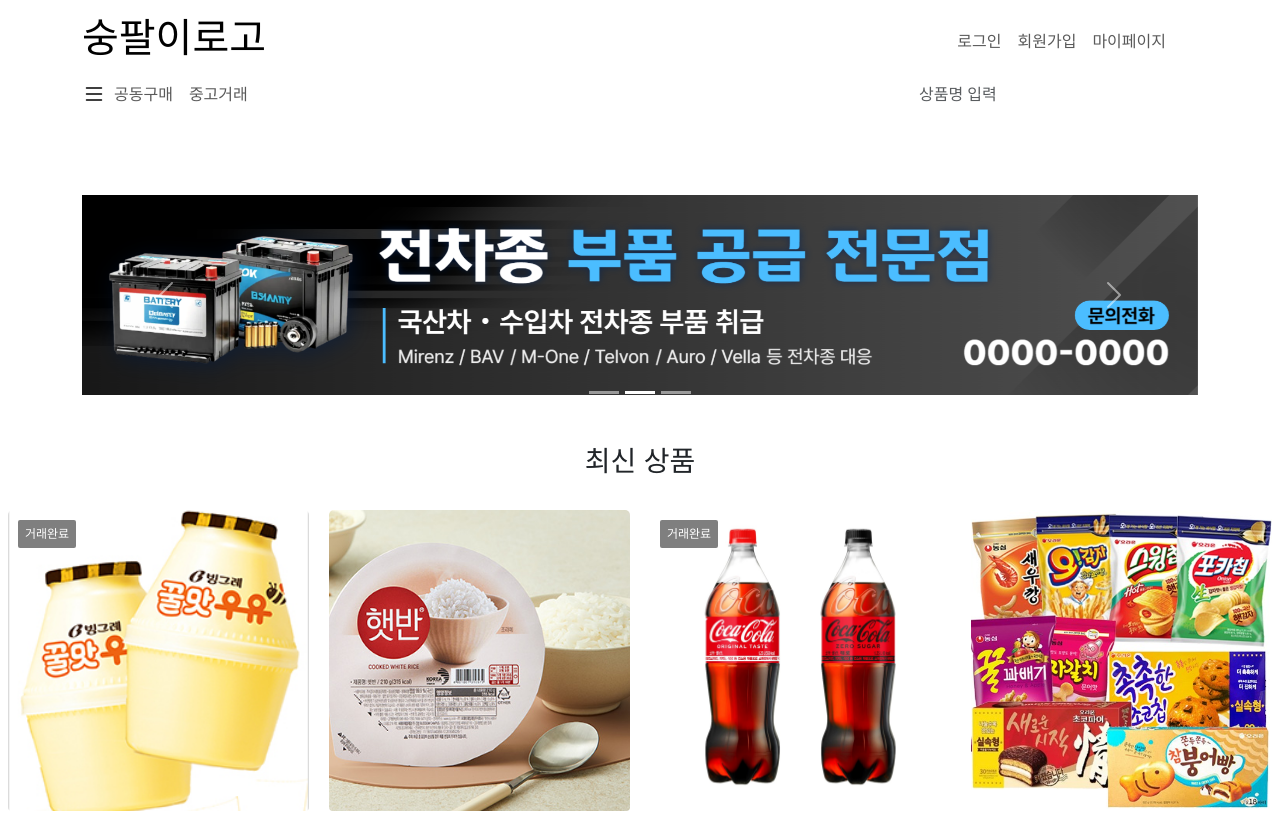
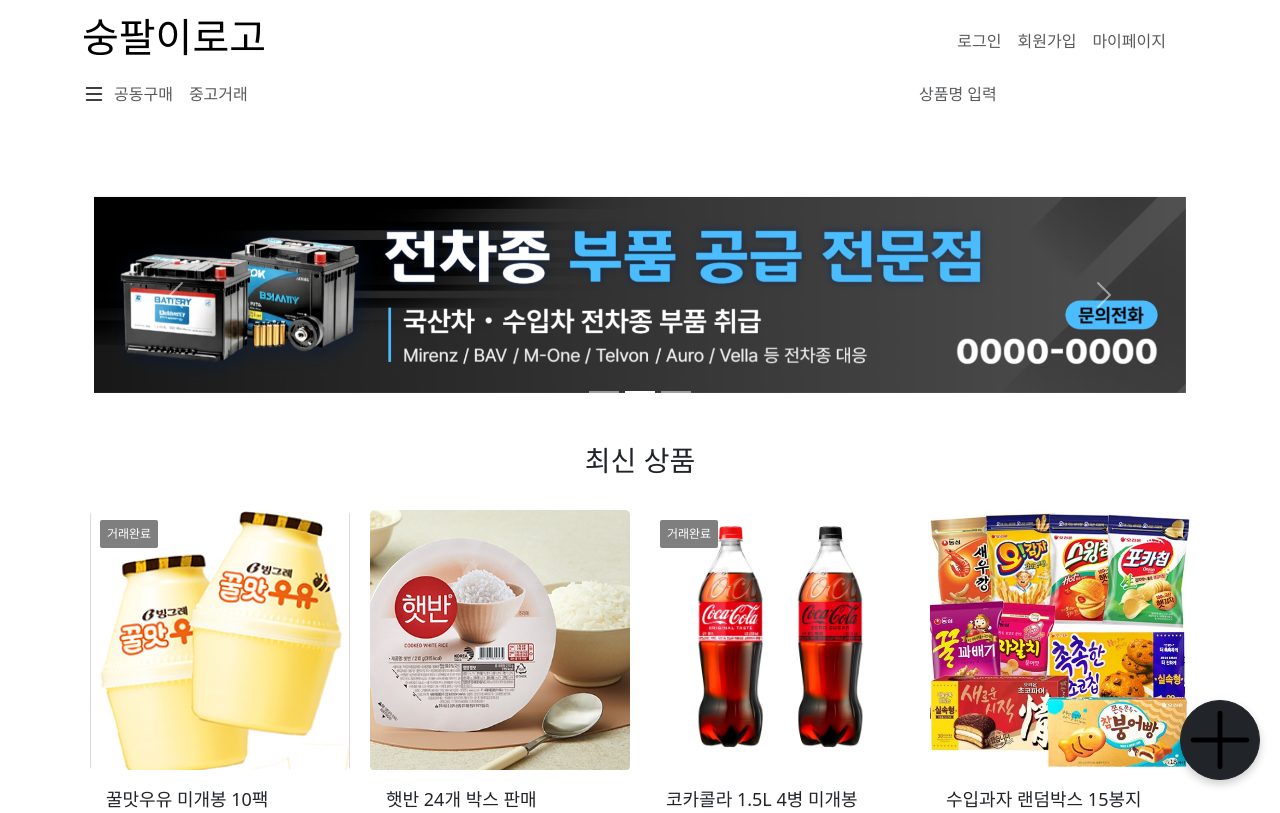
Before and after one commit to soongpal/frontend, a React (Vite) app: page / in a window 1280 px wide. Shown: the top 813 px of the page. Built offline with nearby package versions, Linux system fonts and the light colour scheme.

Commit message:
feat: 글쓰기 버튼 추가

```diff
--- a/src/components/common/Filter.tsx
+++ b/src/components/common/Filter.tsx
@@ -1,5 +1,5 @@
 import type React from "react";
-import { Button, Container } from "react-bootstrap";
+import { Button } from "react-bootstrap";
 
 
 
--- /dev/null
+++ b/src/components/common/FloatingButton.tsx
@@ -0,0 +1,27 @@
+import type React from "react";
+import { Button } from "react-bootstrap";
+import '../../styles/FloatingButton.css'
+import { useNavigate } from "react-router-dom";
+import { PlusLg } from "react-bootstrap-icons";
+
+const FloatingButton: React.FC = ()=>{
+    const navigate = useNavigate();
+
+    const floatingBtnClick = () =>{
+         navigate('post/newpost');
+    }
+
+    return(
+       <div className="floating-button-container">
+      <Button
+        variant="dark"
+        className="rounded-circle"
+        onClick={floatingBtnClick}
+      >
+        <PlusLg ></PlusLg>
+      </Button>
+    </div>
+    )
+}
+
+export default FloatingButton;
--- a/src/components/common/HeartButton.tsx
+++ b/src/components/common/HeartButton.tsx
@@ -7,13 +7,13 @@
 
     const [isClicked, setIsClicked] = useState(false);
 
-    const handleClick = () =>{
+    const heartClick = () =>{
         setIsClicked(!isClicked);
     };
 
     return(
         <div>
-            <Button onClick={handleClick} variant="link" >
+            <Button onClick={heartClick} variant="link" >
                 {isClicked ? <HeartFill color="red"></HeartFill> : <Heart color="grey"></Heart>}
             </Button>
         </div>
--- a/src/pages/HomePage.tsx
+++ b/src/pages/HomePage.tsx
@@ -4,6 +4,8 @@
 import ProductGrid from "../components/product/ProductGrid";
 import dummy from "../data/dummy.json"
 import { type Product } from "../types/product";
+import { Container } from "react-bootstrap";
+import FloatingButton from "../components/common/FloatingButton";
 
 
 const Home: React.FC = () =>{
@@ -14,12 +16,13 @@
     }, []);
 
     return(
-        <div>
+        <Container >
             <Banner></Banner>
             <h3 className="text-center mt-4 mb-4"><b>최신 상품</b></h3>
             <ProductGrid products={products}></ProductGrid>
+            <FloatingButton></FloatingButton>
             <Banner></Banner>
-        </div>
+        </Container>
     );
 }
 
--- a/src/pages/post/NewPostPage.tsx
+++ b/src/pages/post/NewPostPage.tsx
@@ -4,7 +4,7 @@
 
 const NewPostPage: React.FC = () =>{
     return(
-        <div>채팅방 페이지</div>
+        <div>글쓰기 페이지</div>
     )
 }
 
--- a/src/pages/product/category/GroupPurchasePage.tsx
+++ b/src/pages/product/category/GroupPurchasePage.tsx
@@ -7,6 +7,7 @@
 import type { Product } from "../../../types/product";
 import Filter from "../../../components/common/Filter";
 import { Container } from "react-bootstrap";
+import FloatingButton from "../../../components/common/FloatingButton";
 
 const GroupPurchasePage: React.FC = () =>{
 
@@ -25,6 +26,7 @@
             <h3 className="text-start mt-4 mb-5"><b>공동구매</b></h3>
             <Filter></Filter>
             <ProductGrid products={products}></ProductGrid>
+            <FloatingButton></FloatingButton>
         </Container>
     )
 }
--- a/src/pages/product/category/UsedTradePage.tsx
+++ b/src/pages/product/category/UsedTradePage.tsx
@@ -7,6 +7,7 @@
 import { useEffect, useState } from "react";
 import Filter from "../../../components/common/Filter";
 import { Container } from "react-bootstrap";
+import FloatingButton from "../../../components/common/FloatingButton";
 
 
 const UsedTradePage: React.FC = () =>{
@@ -26,6 +27,7 @@
             <h3 className="text-start mt-4 mb-5"><b>중고거래</b></h3>
             <Filter></Filter>
             <ProductGrid products={products}></ProductGrid>
+            <FloatingButton></FloatingButton>
         </Container>
     )
 }
--- /dev/null
+++ b/src/styles/FloatingButton.css
@@ -0,0 +1,18 @@
+.floating-button-container {
+  position: fixed; /* 화면에 고정 */
+  bottom: 20px;    /* 하단에서 20px 위로 */
+  right: 20px;     /* 우측에서 20px 왼쪽으로 */
+  z-index: 1000;   /* 다른 요소들 위에 오도록 z-index 설정 */
+}
+
+/* 원형 버튼 스타일 (이전에 설명드린 내용 재활용) */
+.floating-button-container .btn.rounded-circle {
+  width: 80px;
+  height: 80px;  /* 너비와 동일하게 설정하여 원형 유지 */
+  font-size: 3rem; /* 아이콘 크기 조절 */
+  display: flex;
+  justify-content: center;
+  align-items: center;
+  padding: 0;
+  box-shadow: 0 4px 8px rgba(0, 0, 0, 0.2); /* 그림자 효과로 입체감 부여 */
+}
```
Also changed, not shown: src/components/common/Bar.tsx (deleted, +0 -16 lines), src/components/post/Post.tsx (added, +20 -0 lines), src/styles/App.css (line endings or trailing spaces).
